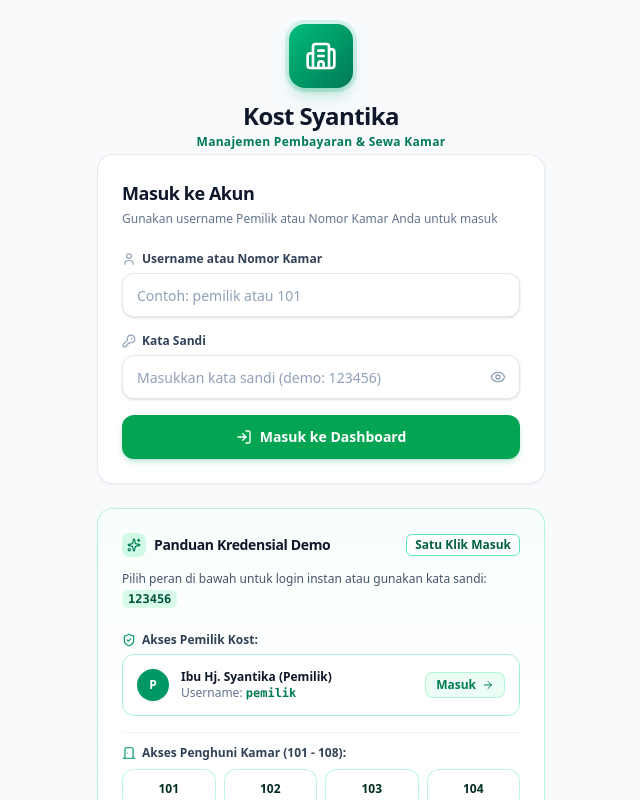
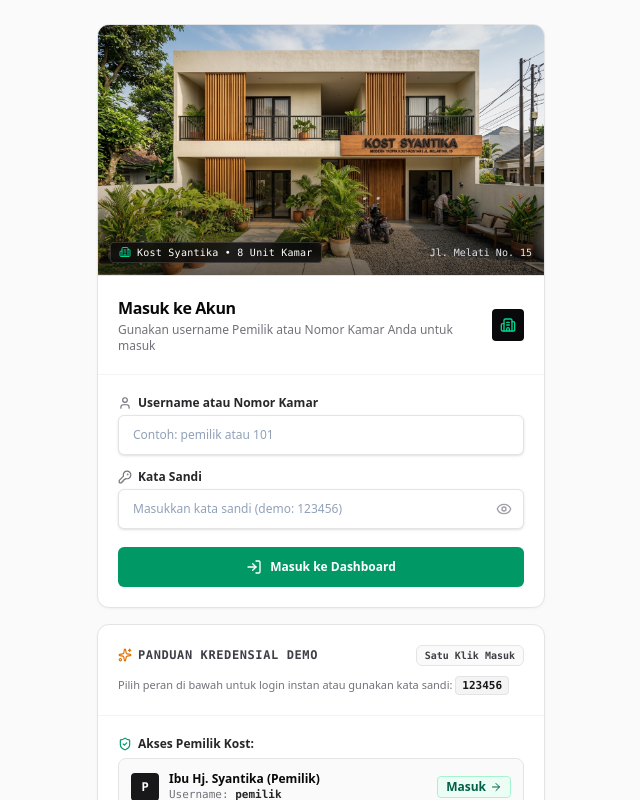
Before and after one commit to AdiYohanes/me-kost, a Next.js app: page /login in a window 1280 px wide. Shown: the top 800 px of the page, without its empty margins (319-959 px from the left). Built offline with nearby package versions, Linux system fonts and the light colour scheme.

Commit message:
feat(login): polish login page with architectural facade hero and ledger styling

```diff
--- a/app/login/page.tsx
+++ b/app/login/page.tsx
@@ -88,49 +88,63 @@ export default function LoginPage() {
 
   return (
     <GuestGuard>
-      <main className="min-h-screen bg-slate-50 flex flex-col items-center justify-center px-4.5 py-8 sm:py-12 safe-top safe-bottom">
-        <div className="w-full max-w-md flex flex-col space-y-6">
-          {/* Header Brand */}
-          <div className="flex flex-col items-center text-center space-y-3 mb-1">
-            <div className="w-16 h-16 rounded-2xl bg-linear-to-br from-emerald-500 to-emerald-700 flex items-center justify-center text-white shadow-lg shadow-emerald-600/25 ring-4 ring-emerald-500/15">
-              <Building2 className="w-8 h-8" />
+      <main className="min-h-screen bg-zinc-50 flex flex-col items-center justify-center px-4 py-8 sm:py-12 safe-top safe-bottom">
+        <div className="w-full max-w-md flex flex-col space-y-4">
+          {/* Main Card with Real Kost Syantika Facade Hero & Login Form */}
+          <Card className="card-shadow border-zinc-200 bg-white overflow-hidden rounded-xl">
+            {/* Architectural Facade Image Frame */}
+            <div className="relative aspect-16/9 w-full overflow-hidden bg-zinc-100 border-b border-zinc-200">
+              {/* eslint-disable-next-line @next/next/no-img-element */}
+              <img
+                src="/images/kost-syantika.jpg"
+                alt="Fasad Bangunan Kost Syantika"
+                className="w-full h-full object-cover object-center"
+              />
+              <div className="absolute inset-0 bg-linear-to-t from-zinc-950/60 via-transparent to-black/10 pointer-events-none" />
+              <div className="absolute bottom-3 left-3 right-3 flex items-center justify-between text-white">
+                <span className="inline-flex items-center gap-1.5 px-2 py-0.5 rounded bg-zinc-950/80 text-[10px] font-mono font-medium tracking-wide backdrop-blur-xs border border-white/15">
+                  <Building2 className="w-3 h-3 text-emerald-400" />
+                  Kost Syantika • 8 Unit Kamar
+                </span>
+                <span className="text-[10px] font-mono text-zinc-200">
+                  Jl. Melati No. 15
+                </span>
+              </div>
             </div>
-            <div>
-              <h1 className="text-2xl font-black tracking-tight text-slate-900">
-                Kost Syantika
-              </h1>
-              <p className="text-xs font-semibold text-emerald-700 mt-0.5 tracking-wide">
-                Manajemen Pembayaran & Sewa Kamar
-              </p>
-            </div>
-          </div>
 
-          {/* Form Login Card */}
-          <Card className="card-shadow border-slate-200/80 bg-white">
-            <CardHeader className="p-5 pb-4 space-y-1">
-              <CardTitle className="text-lg font-bold text-slate-900">
-                Masuk ke Akun
-              </CardTitle>
-              <CardDescription className="text-xs text-slate-500">
-                Gunakan username Pemilik atau Nomor Kamar Anda untuk masuk
-              </CardDescription>
+            {/* Header Brand & Section Title */}
+            <CardHeader className="p-4 sm:p-5 pb-3 border-b border-zinc-100">
+              <div className="flex items-center justify-between">
+                <div>
+                  <h1 className="text-base font-bold tracking-tight text-zinc-950">
+                    Masuk ke Akun
+                  </h1>
+                  <CardDescription className="text-xs text-zinc-500 mt-0.5">
+                    Gunakan username Pemilik atau Nomor Kamar Anda untuk masuk
+                  </CardDescription>
+                </div>
+                <div className="w-8 h-8 rounded bg-zinc-950 text-white flex items-center justify-center shrink-0">
+                  <Building2 className="w-4 h-4 text-emerald-400" />
+                </div>
+              </div>
             </CardHeader>
 
-            <CardContent className="p-5 pt-0">
-              <form onSubmit={handleSubmit} className="space-y-4">
+            {/* Form Fields */}
+            <CardContent className="p-4 sm:p-5 pt-4">
+              <form onSubmit={handleSubmit} className="space-y-3.5">
                 {errorMsg && (
-                  <div className="flex items-start gap-2.5 p-3 rounded-xl bg-rose-50 border border-rose-200 text-rose-800 text-xs font-medium animate-in fade-in">
+                  <div className="flex items-start gap-2 p-3 rounded-md bg-rose-50 border border-rose-200 text-rose-800 text-xs font-medium animate-in fade-in">
                     <AlertCircle className="w-4 h-4 shrink-0 mt-0.5 text-rose-600" />
                     <span className="leading-relaxed">{errorMsg}</span>
                   </div>
                 )}
 
-                <div className="space-y-1.5">
+                <div className="space-y-1">
                   <label
                     htmlFor="username"
-                    className="text-xs font-bold text-slate-700 flex items-center gap-1.5"
+                    className="text-xs font-semibold text-zinc-800 flex items-center gap-1.5"
                   >
-                    <User className="w-3.5 h-3.5 text-slate-400" />
+                    <User className="w-3.5 h-3.5 text-zinc-500" />
                     <span>Username atau Nomor Kamar</span>
                   </label>
                   <Input
@@ -144,17 +158,17 @@ export default function LoginPage() {
                       setUsername(e.target.value);
                       if (errorMsg) setErrorMsg("");
                     }}
-                    className="h-11 rounded-xl text-sm border-slate-200 focus-visible:ring-emerald-500"
+                    className="h-10 rounded-md text-xs border-zinc-200 bg-white text-zinc-900 focus-visible:ring-emerald-600 focus-visible:border-emerald-600"
                     required
                   />
                 </div>
 
-                <div className="space-y-1.5">
+                <div className="space-y-1">
                   <label
                     htmlFor="password"
-                    className="text-xs font-bold text-slate-700 flex items-center gap-1.5"
+                    className="text-xs font-semibold text-zinc-800 flex items-center gap-1.5"
                   >
-                    <KeyRound className="w-3.5 h-3.5 text-slate-400" />
+                    <KeyRound className="w-3.5 h-3.5 text-zinc-500" />
                     <span>Kata Sandi</span>
                   </label>
                   <div className="relative">
@@ -168,13 +182,13 @@ export default function LoginPage() {
                         setPassword(e.target.value);
                         if (errorMsg) setErrorMsg("");
                       }}
-                      className="h-11 pr-11 rounded-xl text-sm border-slate-200 focus-visible:ring-emerald-500"
+                      className="h-10 pr-10 rounded-md text-xs border-zinc-200 bg-white text-zinc-900 focus-visible:ring-emerald-600 focus-visible:border-emerald-600"
                       required
                     />
                     <button
                       type="button"
                       onClick={() => setShowPassword(!showPassword)}
-                      className="absolute right-0 top-0 h-11 w-11 flex items-center justify-center text-slate-400 hover:text-slate-600 transition-colors cursor-pointer"
+                      className="absolute right-0 top-0 h-10 w-10 flex items-center justify-center text-zinc-400 hover:text-zinc-700 transition-colors cursor-pointer"
                       aria-label={
                         showPassword
                           ? "Sembunyikan password"
@@ -192,8 +206,7 @@ export default function LoginPage() {
 
                 <Button
                   type="submit"
-                  variant="emerald"
-                  className="w-full h-11 gap-2 font-bold text-sm rounded-xl shadow-md shadow-emerald-600/20 active:scale-[0.98] transition-all cursor-pointer"
+                  className="w-full h-10 gap-2 font-semibold text-xs rounded-md bg-emerald-600 hover:bg-emerald-700 active:bg-emerald-800 text-white shadow-xs active:scale-[0.99] transition-all cursor-pointer mt-1"
                   disabled={isLoading}
                 >
                   <LogIn className="w-4 h-4" />
@@ -206,62 +219,60 @@ export default function LoginPage() {
           </Card>
 
           {/* Demo Credentials Guide Card */}
-          <Card className="border-emerald-200/80 bg-linear-to-b from-emerald-50/40 via-white to-emerald-50/20 card-shadow overflow-hidden">
-            <CardHeader className="p-5 pb-3.5">
+          <Card className="card-shadow border-zinc-200 bg-white overflow-hidden rounded-xl">
+            <CardHeader className="p-4 sm:p-5 pb-3 border-b border-zinc-100">
               <div className="flex items-center justify-between">
-                <div className="flex items-center gap-2">
-                  <div className="w-6 h-6 rounded-lg bg-emerald-100 text-emerald-700 flex items-center justify-center">
-                    <Sparkles className="w-3.5 h-3.5" />
-                  </div>
-                  <CardTitle className="text-sm font-bold text-slate-900">
+                <div className="flex items-center gap-1.5">
+                  <Sparkles className="w-3.5 h-3.5 text-amber-600" />
+                  <CardTitle className="text-xs font-mono font-bold uppercase tracking-wider text-zinc-700">
                     Panduan Kredensial Demo
                   </CardTitle>
                 </div>
                 <Badge
                   variant="outline"
-                  className="text-xs font-semibold border-emerald-300 text-emerald-800 bg-white"
+                  className="text-[10px] font-mono text-zinc-700 border-zinc-200 bg-zinc-50"
                 >
                   Satu Klik Masuk
                 </Badge>
               </div>
-              <CardDescription className="text-xs text-slate-600 mt-1.5 leading-relaxed">
+              <CardDescription className="text-[11px] text-zinc-500 mt-1 leading-relaxed">
                 Pilih peran di bawah untuk login instan atau gunakan kata sandi:{" "}
-                <code className="bg-emerald-100/80 text-emerald-900 px-1.5 py-0.5 rounded-md font-mono font-bold text-xs">
+                <code className="bg-zinc-100 text-zinc-900 border border-zinc-200 px-1.5 py-0.5 rounded font-mono font-bold text-[11px]">
                   123456
                 </code>
               </CardDescription>
             </CardHeader>
 
-            <CardContent className="p-5 pt-0 space-y-4">
+            <CardContent className="p-4 sm:p-5 pt-3.5 space-y-3.5">
               {/* Pemilik Demo Button */}
               <div className="space-y-1.5">
-                <p className="text-xs font-bold text-slate-700 flex items-center gap-1.5">
+                <p className="text-xs font-bold text-zinc-800 flex items-center gap-1.5">
                   <ShieldCheck className="w-3.5 h-3.5 text-emerald-600" />
                   <span>Akses Pemilik Kost:</span>
                 </p>
                 <Button
                   type="button"
                   variant="outline"
-                  className="w-full p-3.5 h-auto min-h-[54px] justify-between border-emerald-200 bg-white hover:bg-emerald-50/90 hover:border-emerald-300 rounded-xl group transition-all cursor-pointer active:scale-[0.98]"
+                  className="w-full p-3 h-auto min-h-[50px] justify-between border-zinc-200 bg-zinc-50 hover:bg-zinc-100 hover:border-zinc-300 rounded-lg group transition-colors cursor-pointer"
                   onClick={() => handleQuickLogin("pemilik")}
                 >
-                  <div className="flex items-center gap-3 text-left">
-                    <div className="w-8 h-8 rounded-full bg-emerald-600 text-white flex items-center justify-center text-xs font-bold shrink-0 shadow-xs">
+                  <div className="flex items-center gap-2.5 text-left">
+                    <div className="w-7 h-7 rounded bg-zinc-900 text-white flex items-center justify-center text-xs font-mono font-bold shrink-0">
                       P
                     </div>
                     <div>
-                      <p className="text-xs font-bold text-slate-900 group-hover:text-emerald-950 transition-colors">
+                      <p className="text-xs font-bold text-zinc-950">
                         Ibu Hj. Syantika (Pemilik)
                       </p>
-                      <p className="text-xs text-slate-500 font-normal">
+                      <p className="text-[11px] text-zinc-500 font-mono">
                         Username:{" "}
-                        <code className="font-semibold text-emerald-700">
+                        <code className="font-semibold text-zinc-800">
                           pemilik
                         </code>
                       </p>
                     </div>
                   </div>
-                  <div className="flex items-center gap-1.5 text-emerald-700 group-hover:text-emerald-800 font-bold text-xs bg-emerald-50 px-2.5 py-1 rounded-lg border border-emerald-200/80">
+                  <div className="flex items-center gap-1 text-emerald-800 font-semibold text-xs bg-emerald-50 border border-emerald-200 px-2 py-0.5 rounded">
                     <span>Masuk</span>
                     <ArrowRight className="w-3 h-3 group-hover:translate-x-0.5 transition-transform" />
                   </div>
@@ -269,19 +280,19 @@ export default function LoginPage() {
               </div>
 
               {/* Penghuni Demo Chips */}
-              <div className="space-y-2 pt-3 border-t border-slate-100">
-                <p className="text-xs font-bold text-slate-700 flex items-center gap-1.5">
-                  <DoorClosed className="w-3.5 h-3.5 text-emerald-600" />
+              <div className="space-y-1.5 pt-3 border-t border-zinc-100">
+                <p className="text-xs font-bold text-zinc-800 flex items-center gap-1.5">
+                  <DoorClosed className="w-3.5 h-3.5 text-zinc-600" />
                   <span>Akses Penghuni Kamar (101 - 108):</span>
                 </p>
-                <div className="grid grid-cols-4 gap-2">
+                <div className="grid grid-cols-4 gap-1.5">
                   {demoRooms.map((room) => (
                     <Button
                       key={room}
                       type="button"
                       variant="outline"
                       size="sm"
-                      className="text-xs font-bold h-10 rounded-xl border-emerald-200/70 bg-white hover:bg-emerald-600 hover:text-white hover:border-emerald-600 text-emerald-950 active:scale-[0.96] transition-all cursor-pointer shadow-2xs"
+                      className="text-xs font-mono font-bold h-9 rounded-md border-zinc-200 bg-zinc-50 hover:bg-zinc-900 hover:text-white hover:border-zinc-900 text-zinc-900 transition-colors cursor-pointer shadow-2xs"
                       onClick={() => handleQuickLogin(room)}
                     >
                       {room}
@@ -291,8 +302,8 @@ export default function LoginPage() {
               </div>
             </CardContent>
 
-            <CardFooter className="p-5 pt-0 pb-4 text-center justify-center">
-              <p className="text-xs text-slate-500 font-medium">
+            <CardFooter className="p-3 text-center justify-center border-t border-zinc-100 bg-zinc-50/50">
+              <p className="text-[11px] font-mono text-zinc-500">
                 Klik salah satu nomor kamar untuk langsung menguji tampilan
                 penghuni.
               </p>
@@ -300,7 +311,7 @@ export default function LoginPage() {
           </Card>
 
           {/* Footer */}
-          <footer className="text-center py-4 text-xs text-slate-400">
+          <footer className="text-center py-2 text-[11px] font-mono text-zinc-400">
             <p>Kost Syantika PWA • Demo Fase 1</p>
           </footer>
         </div>
```
Also changed, not shown: public/images/kost-syantika.jpg (added).
